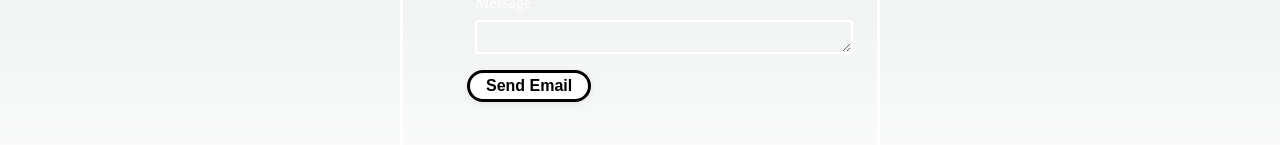
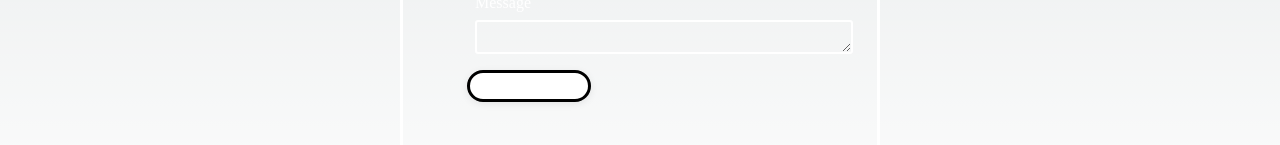
Before and after one commit to RafaelCardoso92/storybook, a Next.js app: page / in a window 1280 px wide. Shown: the part 535-680 px from the top of the page. Built offline with nearby package versions, Linux system fonts and the light colour scheme.

Commit message:
style change

```diff
--- a/src/components/button/button.module.scss
+++ b/src/components/button/button.module.scss
@@ -26,7 +26,8 @@
 .secondary {
   cursor: pointer;
   background-color: white;
-  color: black;
+  // change this to black
+  color: white;
   font-weight: 600;
   display: flex;
   justify-content: center;
```
